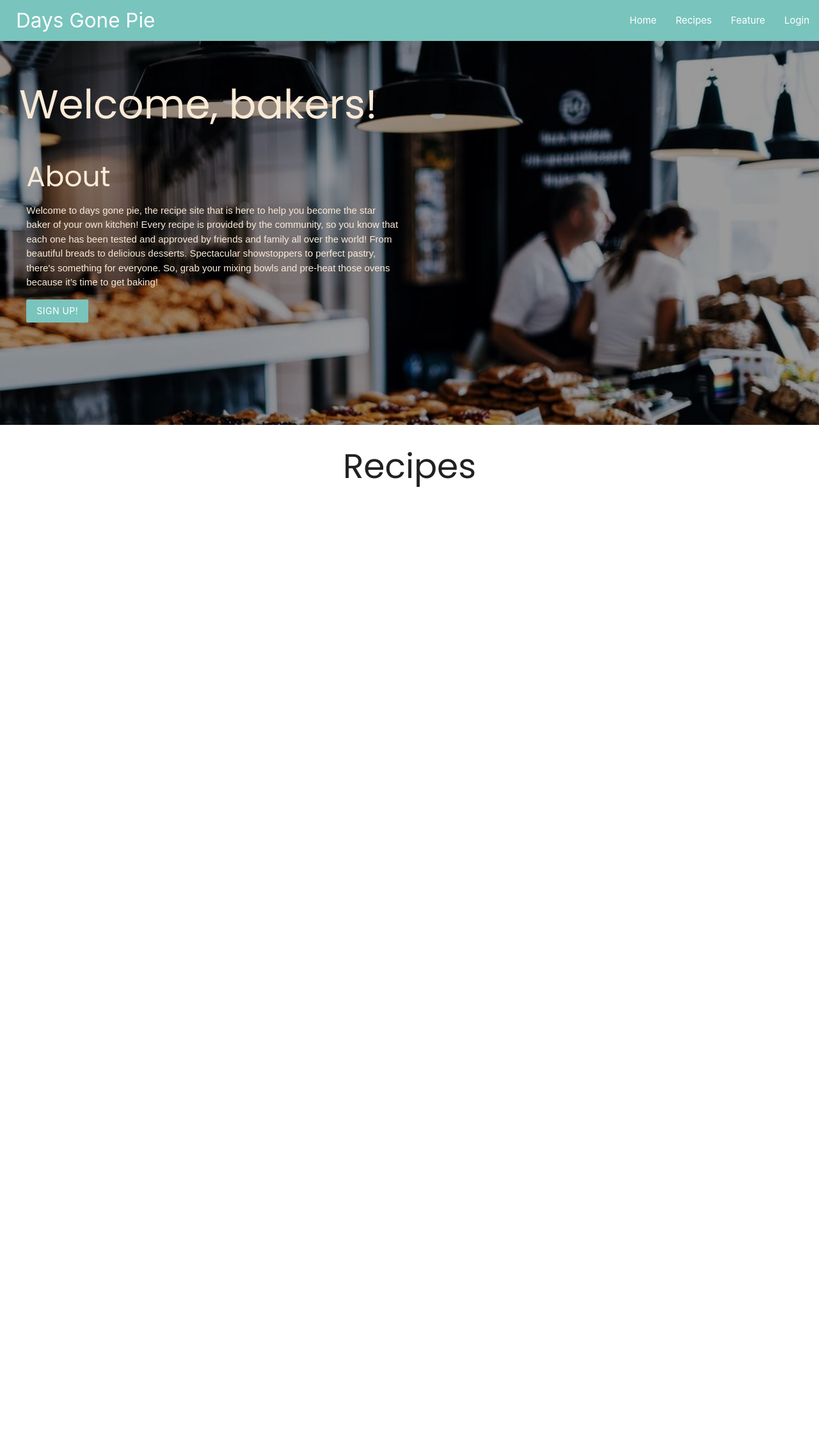
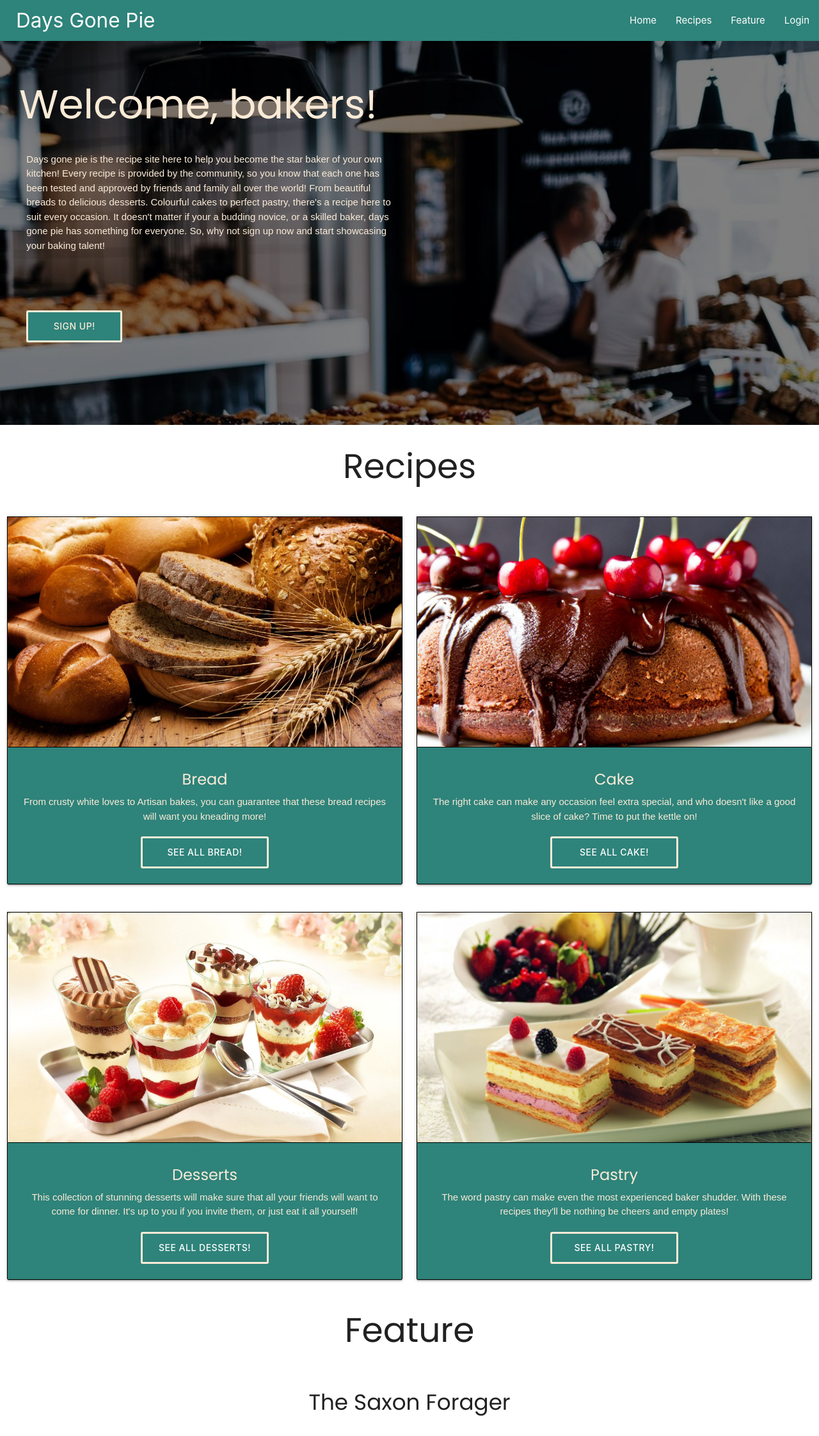
Before and after one commit to bicks79/Days_Gone_Pie, a Flask app: page / in a window 1280 px wide. Shown: the whole page at 64% size. Before the commit the page ends 761 px from the top, so only its background shows below. Run offline with Flask 2, Linux system fonts and the light colour scheme.

Commit message:
added recipe categories and feature content

```diff
--- a/static/css/style.css
+++ b/static/css/style.css
@@ -7,7 +7,7 @@ body {
 
 /*------------------------------Navbar*/
 .nav-wrapper {
-    background-color: #79c4bd;
+    background-color: #2e837a;
     box-shadow: none;
 }
 
@@ -19,7 +19,7 @@ body {
 /*------------------------------Jumbotron*/
 
 /*jumbotron headers*/
-.jumbotron h1,h3 {
+.jumbotron h1 {
     font-family: 'Poppins', sans-serif;
     margin-left: 30px;
     color: antiquewhite;
@@ -36,13 +36,17 @@ p.jumbotron-text {
 
 /*jumbotron button*/
 .btn-jumbotron {
+    color: antiquewhite;
+    margin-top: 75px;
     margin-left: 30px;
-    background-color: #79c4bd;
-    border: #ffffff;
-    border-radius: 2px;
+    width: 150px;
+    height: 50px;
+    background-color: #2e837a;
+    border: 3px solid antiquewhite;
+    border-radius: 3px;
 }
 
-/*jumbotron background image*/
+/*jumbotron hero image home*/
 .container-jumbotron {
     background-image: url(../images/jumbotron/home.jpg);
     background-image: no-repeat center;
@@ -54,7 +58,7 @@ p.jumbotron-text {
     position: relative;
 }
 
-/*------------------------------Coder Coder*/
+/*------------------------------Coder Coder; opacity for image, not text*/
 .container-jumbotron::before {
     content: "";
     position: absolute;
@@ -62,13 +66,107 @@ p.jumbotron-text {
     right: 0px;
     bottom: 0px;
     left: 0px;
-    background-color: rgba(0,0,0,0.4);
+    background-color: rgba(0,0,0,0.5);
 }
 
 
-/*------------------------------Recipes Home page*/
+/*------------------------------Recipe card Home page*/
 
 .container-recipes h2 {
     font-family: 'Poppins', sans-serif;
     text-align: center;
 }
+
+.card-title{
+    font-family: 'Poppins', sans-serif;
+    margin-top: 10px;
+    text-align: center;
+}
+
+.card-content {
+    font-family: 'Open+Sans', sans-serif;
+    color: antiquewhite;
+    border: 1px solid black;
+    background-color: #2e837a;
+    text-align: center;
+}
+
+.card-action {
+    font-family: 'Open+Sans', sans-serif;
+    color: antiquewhite;
+}
+
+.btn-card {
+    text-decoration: none;
+    color: black;
+    margin-top: 20px;
+    width: 200px;
+    height: 50px;
+    background-color: #2e837a;
+    border: 3px solid antiquewhite;
+    border-radius: 3px;
+}
+
+/*------------------------------Recipe category images*/
+.card-image-bread {
+    background-image: url(../images/recipe-categories/bread.jpg);
+    background-image: no-repeat center;
+    -webkit-background-size: cover;
+    -moz-background-size: cover;
+    -o-background-size: cover;
+    background-size: cover;
+    height: 45vh;
+    position: relative;
+    border: 1px solid black;
+    border-bottom: none;
+}
+
+.card-image-cake {
+    background-image: url(../images/recipe-categories/cake.jpg);
+    background-image: no-repeat center;
+    -webkit-background-size: cover;
+    -moz-background-size: cover;
+    -o-background-size: cover;
+    background-size: cover;
+    height: 45vh;
+    position: relative;
+    border: 1px solid black;
+    border-bottom: none;
+}
+
+.card-image-dessert {
+    background-image: url(../images/recipe-categories/dessert.jpg);
+    background-image: no-repeat right center;
+    -webkit-background-size: cover;
+    -moz-background-size: cover;
+    -o-background-size: cover;
+    background-size: cover;
+    height: 45vh;
+    position: relative;
+    border: 1px solid black;
+    border-bottom: none;
+}
+
+.card-image-pastry {
+    background-image: url(../images/recipe-categories/pastry.jpg);
+    background-image: no-repeat right bottom;
+    -webkit-background-size: cover;
+    -moz-background-size: cover;
+    -o-background-size: cover;
+    background-size: cover;
+    height: 45vh;
+    position: relative;
+    border: 1px solid black;
+    border-bottom: none;
+}
+
+/*------------------------------Feature home page*/
+.container-feature h2 {
+    font-family: 'Poppins', sans-serif;
+    text-align: center;
+}
+
+.featured-user {
+    font-family: 'Poppins', sans-serif;
+    text-align: center;
+}
--- a/templates/base.html
+++ b/templates/base.html
@@ -32,28 +32,28 @@
         </div>
         <div class="row">
             <div class="col m6">
-                <h3>About</h3>
                 <p class="jumbotron-text">
-                    Welcome to days gone pie, the recipe site that is here to help you become the star
-                    baker of your own kitchen! Every recipe is provided by the community, so you know that each one has been tested
-                    and approved by friends and family all over the world! From beautiful breads to delicious desserts.
-                    Spectacular showstoppers to perfect pastry, there's something for everyone.
-                    So, grab your mixing bowls and pre-heat those ovens because it’s time to get baking!
+                    Days gone pie is the recipe site here to help you become the star baker of your own kitchen!
+                    Every recipe is provided by the community, so you know that each one has been tested and
+                    approved by friends and family all over the world! From beautiful breads to delicious desserts.
+                    Colourful cakes to perfect pastry, there's a recipe here to suit every occasion.
+                    It doesn't matter if your a budding novice, or a skilled baker, days gone pie has something for everyone.
+                    So, why not sign up now and start showcasing your baking talent!
                 </p>
-                <button class="btn btn-flat btn-jumbotron waves-effect waves-light white-text">Sign Up!</button>
+                <button class="btn btn-flat btn-jumbotron waves-effect"><strong>Sign Up!</strong></button>
             </div>
         </div>
     </div>
 
-    <div class="container-fluid container-recipes">
-        <div class="row">
-            <h2>Recipes</h2>
-        </div>
-    </div>
+    {% block content %}
+    {% endblock %}
 
 
-    {% block header %}
-    {% endblock %}
+
+
+
+
+
 
     <!--External script library-->
     <script src="https://cdnjs.cloudflare.com/ajax/libs/materialize/1.0.0/js/materialize.min.js"></script>
--- a/templates/index.html
+++ b/templates/index.html
@@ -1,5 +1,81 @@
 
 {% extends "base.html" %}
-{% block header %}
+{% block content %}
+
+<!--Recipe categories-->
+<div class="container-fluid container-recipes">
+    <div class="row">
+        <h2>Recipes</h2>
+    </div>
+</div>
+
+<div class="row">
+    <!--Bread category-->
+    <div class="col s12 m6">
+        <div class="card">
+            <div class="card-image-bread"></div>
+            <div class="card-content">
+                <h4 class="card-title">Bread</h4>
+                <p>From crusty white loves to Artisan bakes,
+                you can guarantee that these bread recipes will want you kneading more!</p>
+                <a href="#"><button class="btn btn-flat btn-card waves-effect waves-light white-text"><strong>See all bread!</strong></button></a>
+            </div>
+        </div>
+    </div>
+    <!--Cake category-->
+    <div class="col s12 m6">
+        <div class="card">
+            <div class="card-image-cake"></div>
+            <div class="card-content">
+                <div class="card-title">Cake</div>
+                <p>The right cake can make any occasion feel extra special, and who doesn't like a good slice of cake?
+                    Time to put the kettle on! </p>
+                <a href="#"><button class="btn btn-flat btn-card waves-effect waves-light white-text"><strong>See all cake!</strong></button></a>
+            </div>
+        </div>
+    </div>
+</div>
+
+<div class="row">
+    <!--Dessert category-->
+    <div class="col s12 m6">
+        <div class="card">
+            <div class="card-image-dessert"></div>
+            <div class="card-content">
+                <h4 class="card-title">Desserts</h4>
+                <p>This collection of stunning desserts will make sure that all your friends will want to come for dinner.
+                    It's up to you if you invite them, or just eat it all yourself!
+                </p>
+                <a href="#"><button class="btn btn-flat btn-card waves-effect waves-light white-text"><strong>See all desserts!</strong></button></a>
+            </div>
+        </div>
+    </div>
+    <!--Pastry category-->
+    <div class="col s12 m6">
+        <div class="card">
+            <div class="card-image-pastry"></div>
+            <div class="card-content">
+                <h4 class="card-title">Pastry</h4>
+                <p>The word pastry can make even the most experienced baker shudder.
+                    With these recipes they'll be nothing be cheers and empty plates! </p>
+                <a href="#"><button class="btn btn-flat btn-card waves-effect waves-light white-text"><strong>See all pastry!</strong></button></a>
+            </div>
+        </div>
+    </div>
+</div>
+
+<!--Feature-->
+<div class="container-fluid container-feature">
+    <div class="row">
+        <h2>Feature</h2>
+    </div>
+</div>
+
+<div class="row">
+    <div class="col s12">
+        <h4 class="featured-user">The Saxon Forager</h4>
+    </div>
+</div>
+
 
 {% endblock %}
```
Also changed, not shown: static/images/recipe-categories/bread.jpg (added), static/images/recipe-categories/cake.jpg (added), static/images/recipe-categories/dessert.jpg (added), static/images/recipe-categories/pastry.jpg (added).
